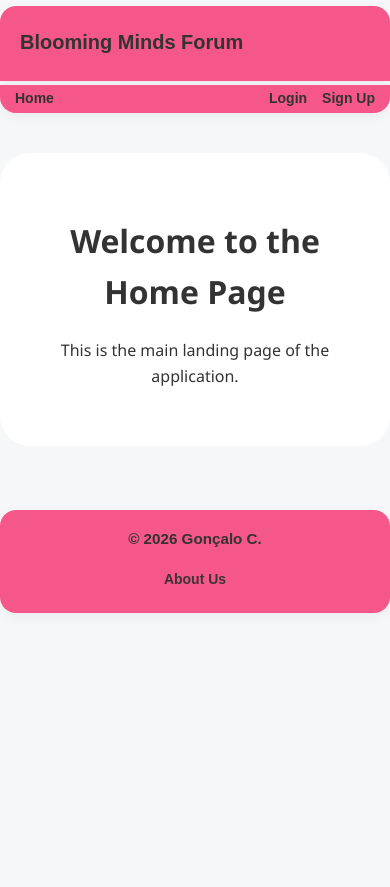
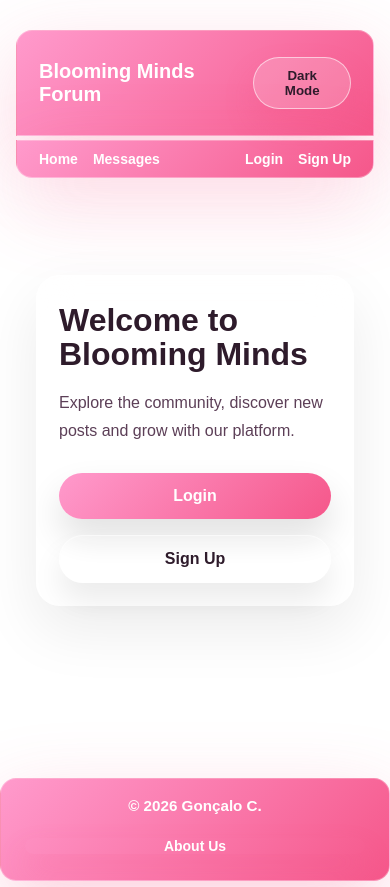
Before and after one commit to Goncalo-C2003/blooming-minds, a Vue app in the folder frontend/: page /home in a window 390 px wide. Before the commit the page ends 844 px from the top, so only its background shows below. Built offline with nearby package versions, Linux system fonts and the light colour scheme.

Commit message:
glossy effects

```diff
--- a/frontend/src/App.vue
+++ b/frontend/src/App.vue
@@ -18,3 +18,65 @@ export default {
   }
 };
 </script>
+
+<style>
+:root {
+  --bg: #ffffff;
+  --card: rgba(255, 255, 255, 0.88);
+  --card-glass: rgba(255, 255, 255, 0.42);
+  --card-border: rgba(255, 255, 255, 0.72);
+  --text: #2e1b2b;
+  --muted: #5c3f57;
+  --accent: #f5578a;
+  --accent-soft: rgba(245, 87, 138, 0.22);
+  --card-shadow: 0 28px 100px rgba(195, 49, 108, 0.18);
+  --card-radius: 1rem;
+}
+
+body.light {
+  --bg: #ffffff;
+  --card: rgba(255, 255, 255, 0.88);
+  --card-glass: rgba(255, 255, 255, 0.42);
+  --card-border: rgba(255, 255, 255, 0.72);
+  --text: #2e1b2b;
+  --muted: #5c3f57;
+  --accent: #f5578a;
+  --accent-soft: rgba(245, 87, 138, 0.22);
+  --card-shadow: 0 24px 60px rgba(0, 0, 0, 0.08);
+}
+
+body.dark {
+  --bg: #121212;
+  --card: rgba(20, 24, 42, 0.78);
+  --card-glass: rgba(20, 24, 42, 0.56);
+  --card-border: rgba(255, 255, 255, 0.08);
+  --text: #f3e8f2;
+  --muted: #b5a8c2;
+  --accent: #f5578a;
+  --accent-soft: rgba(245, 87, 138, 0.28);
+  --card-shadow: 0 24px 90px rgba(20, 24, 42, 0.35);
+}
+
+html,
+body {
+  min-height: 100%;
+  margin: 0;
+  font-family: "Inter", system-ui, -apple-system, BlinkMacSystemFont, "Segoe UI", sans-serif;
+  background: var(--bg);
+  color: var(--text);
+}
+
+body {
+  background-attachment: fixed;
+}
+
+#app {
+  min-height: 100vh;
+}
+
+.view-wrap {
+  padding: 1.5rem 1rem 3rem;
+  max-width: 1100px;
+  margin: 0 auto;
+}
+</style>
--- a/frontend/src/components/Navbar.vue
+++ b/frontend/src/components/Navbar.vue
@@ -1,25 +1,50 @@
 <template>
- <nav class="navbar-top">
-    <nav class="navbar-topleft">
+  <nav class="navbar-top">
+    <div class="navbar-topleft">
       <span class="logo">Blooming Minds Forum</span>
-    </nav>
-    <nav class="navbar-topright">
-    </nav>
+    </div>
+    <div class="navbar-topright">
+      <button type="button" class="theme-button" @click="toggleTheme">
+        {{ themeLabel }}
+      </button>
+    </div>
   </nav>
   <nav class="navbar-bottom">
-    <nav class="navbar-bottomleft">
-      <router-link to="/home" class="navbar-item" href="#">Home</router-link>
-    </nav>
-    <nav class="navbar-bottomright">
-      <router-link to="/login" class="navbar-item" href="#">Login</router-link>
-      <router-link to="/signup" class="navbar-item" href="#">Sign Up</router-link>
-    </nav>
+    <div class="navbar-bottomleft">
+      <router-link to="/home" class="navbar-item">Home</router-link>
+      <router-link to="/message" class="navbar-item">Messages</router-link>
+    </div>
+    <div class="navbar-bottomright">
+      <router-link to="/login" class="navbar-item">Login</router-link>
+      <router-link to="/signup" class="navbar-item">Sign Up</router-link>
+    </div>
   </nav>
 </template>
 
 <script>
-export default
-{
+export default {
   name: 'Navbar',
-}
+  data() {
+    return {
+      dark: document.body.classList.contains('dark')
+    };
+  },
+  computed: {
+    themeLabel() {
+      return this.dark ? 'Light Mode' : 'Dark Mode';
+    }
+  },
+  mounted() {
+    if (!document.body.classList.contains('dark')) {
+      document.body.classList.add('light');
+    }
+  },
+  methods: {
+    toggleTheme() {
+      this.dark = !this.dark;
+      document.body.classList.toggle('dark', this.dark);
+      document.body.classList.toggle('light', !this.dark);
+    }
+  }
+};
 </script>
--- a/frontend/src/css/Footer.css
+++ b/frontend/src/css/Footer.css
@@ -6,15 +6,15 @@
   padding: 18px 24px;
   margin: 64px auto 0.7vh;
   max-width: 1010px;
-  background-color: #F5578A !important;
+  background: linear-gradient(135deg, #ff9acc 0%, #f5578a 100%);
+  border: 1px solid rgba(255, 255, 255, 0.3);
+  border-radius: 1rem;
+  box-shadow: 0 24px 80px rgba(245, 87, 138, 0.24);
   color: white;
-  border-top: 2px solid var(--accent);
-  border-radius: 1rem;
-  box-shadow: var(--card-shadow);
 }
 
 .footer-left {
-  color: var(--text);
+  color: white;
   font-weight: bold;
   font-size: 0.95rem;
 }
@@ -26,7 +26,7 @@
 
 .footer-button {
   background: transparent;
-  color: inherit;
+  color: white;
   border: none;
   padding: 0;
   cursor: pointer;
--- a/frontend/src/css/Form.css
+++ b/frontend/src/css/Form.css
@@ -1,56 +1,55 @@
 .form {
   max-width: 700px;
   margin: auto;
-  border: 2px solid #f1f1f1;
-  padding: 24px;
-  background-color: var(--card);
-  border-radius: 16px;
-  box-shadow: 0 16px 50px rgba(0, 0, 0, 0.08);
+  border: 1px solid var(--card-border);
+  padding: 32px;
+  background: var(--card-glass);
+  border-radius: 1.25rem;
+  box-shadow: var(--card-shadow);
 }
 
 label {
   display: block;
-  margin: 14px 0 8px;
-  font-weight: 600;
+  margin: 16px 0 8px;
+  font-weight: 700;
+  color: var(--text);
 }
 
 input[type=text], input[type=password] {
   width: 100%;
-  padding: 15px;
+  padding: 16px;
   margin: 0 0 18px;
   display: block;
-  border: none;
-  background: #f1f1f1;
-  border-radius: 12px;
+  border: 1px solid rgba(255, 255, 255, 0.85);
+  background: rgba(255, 255, 255, 0.88);
+  border-radius: 14px;
   box-sizing: border-box;
+  color: var(--text);
+  box-shadow: inset 0 6px 18px rgba(0, 0, 0, 0.06);
 }
 
 input[type=text]:focus, input[type=password]:focus {
-  background-color: #e8e8e8 !important;
+  background-color: rgba(255, 255, 255, 0.98) !important;
   outline: none;
-  box-shadow: 0 0 0 3px rgba(4, 170, 109, 0.12);
+  border-color: rgba(245, 87, 138, 0.45);
+  box-shadow: 0 0 0 4px rgba(245, 87, 138, 0.12);
 }
 
 hr {
-  border: 1px solid #f1f1f1;
+  border: 1px solid rgba(255, 255, 255, 0.7);
   margin-bottom: 30px;
 }
 
 button {
   color: white;
-  padding: 14px 24px;
+  padding: 16px 26px;
   margin: 8px 0;
   border: none;
   cursor: pointer;
   width: 100%;
-  opacity: 0.95;
-  border-radius: 12px;
-  transition: all 0.18s ease;
-}
-
-button:hover {
-  opacity: 1;
-  transform: translateY(-1px);
+  border-radius: 14px;
+  background: linear-gradient(135deg, #ff9acc 0%, #f5578a 100%);
+  box-shadow: 0 16px 30px rgba(245, 87, 138, 0.24);
 }
 
 .actnbtn {
@@ -60,17 +59,24 @@ button:hover {
   justify-content: center;
   margin: 24px auto 0;
   min-width: 180px;
-  background-color: #F5578A;
+  padding: 14px 22px;
+  border-radius: 999px;
+  text-decoration: none;
+  font-weight: 700;
+  color: #fff;
+  background: linear-gradient(135deg, #ff9acc 0%, #f5578a 100%);
+  box-shadow: 0 18px 35px rgba(0, 0, 0, 0.12);
 }
 
 .extra {
-  margin-top: 20px;
+  margin-top: 24px;
   text-align: center;
 }
 
 .extra p {
   margin: 0;
-  line-height: 1.7;
+  line-height: 1.8;
+  color: var(--muted);
 }
 
 .container {
--- a/frontend/src/css/Home.css
+++ b/frontend/src/css/Home.css
@@ -1,46 +1,86 @@
-:root
-{
-  --bg: #f6f7f9;
-  --card: #ffffff;
-  --text: #333333;
-  --muted: #666666;
-  --accent: #F5578A;
-  --card-radius: 10px;
-  --card-shadow: 0 4px 12px rgba(0, 0, 0, 0.05);
+.home-page {
+  padding: 40px 20px 20px;
+  max-width: 1080px;
+  margin: 0 auto;
 }
 
-@media(prefers-color-scheme: dark)
-{
-  :root
-  {
-    --bg: #0b0f14;
-    --card: #07101a;
-    --text: #e6eef6;
-    --muted: #98a4b3;
-    --card-shadow: none;
+.hero-card {
+  max-width: 900px;
+  margin: 40px auto;
+  padding: 36px 36px 28px;
+  border-radius: 1.5rem;
+  background: var(--card-glass);
+  border: 1px solid var(--card-border);
+  box-shadow: 0 24px 60px rgba(0, 0, 0, 0.08);
+  backdrop-filter: blur(20px);
+}
+
+.hero-badge {
+  display: inline-flex;
+  padding: 6px 14px;
+  border-radius: 999px;
+  background: rgba(245, 87, 138, 0.12);
+  color: var(--accent);
+  font-weight: 700;
+  font-size: 0.82rem;
+  margin-bottom: 18px;
+}
+
+.hero-card h1 {
+  margin: 0 0 18px;
+  font-size: clamp(2rem, 3vw, 3.2rem);
+  line-height: 1.05;
+  color: var(--text);
+}
+
+.hero-card p {
+  margin: 0 0 28px;
+  max-width: 760px;
+  color: var(--muted);
+  font-size: 1rem;
+  line-height: 1.75;
+}
+
+.hero-actions {
+  display: flex;
+  flex-wrap: wrap;
+  justify-content: center;
+  gap: 16px;
+}
+
+.hero-button {
+  display: inline-flex;
+  align-items: center;
+  justify-content: center;
+  min-width: 160px;
+  padding: 14px 22px;
+  border-radius: 999px;
+  text-decoration: none;
+  font-weight: 700;
+  color: #fff;
+  background: linear-gradient(135deg, #ff9acc 0%, #f5578a 100%);
+  box-shadow: 0 18px 35px rgba(0, 0, 0, 0.12);
+}
+
+.hero-button.secondary {
+  background: rgba(255, 255, 255, 0.16);
+  color: var(--text);
+  border: 1px solid rgba(255, 255, 255, 0.5);
+  box-shadow: 0 18px 30px rgba(0, 0, 0, 0.08);
+}
+
+body.dark .hero-button.secondary {
+  background: rgba(255, 255, 255, 0.08);
+  color: #f3e8f2;
+  border-color: rgba(255, 255, 255, 0.18);
+}
+
+@media (max-width: 720px) {
+  .hero-card {
+    padding: 28px 22px 22px;
+  }
+
+  .hero-actions {
+    flex-direction: column;
   }
 }
-
-body.dark,
-.theme-dark
-{
-  --bg: #0b0f14;
-  --card: #07101a;
-  --text: #e6eef6;
-  --muted: #98a4b3;
-  --card-shadow: none;
-}
-
-.main-content
-{
-  padding: 40px 30px;
-  margin: 40px auto;
-  max-width: 980px;
-  max-height: 800px;
-  border-radius: 30px;
-  background: var(--card);
-  color: var(--text);
-  text-align: center;
-  font-family: 'Segoe UI', Tahoma, Geneva, Verdana, sans-serif;
-  line-height: 1.6;
-}
--- a/frontend/src/css/Navbar.css
+++ b/frontend/src/css/Navbar.css
@@ -1,69 +1,64 @@
-
-
-.navbar-top
-{
+.navbar-top,
+.navbar-bottom {
   display: flex;
   justify-content: space-between;
   align-items: center;
-  background-color: #F5578A!important;
-  padding: 25px 20px;
-  box-shadow: var(--card-shadow);
-  border-bottom: 2px solid var(--accent);
+  background: linear-gradient(135deg, #ff9acc 0%, #f5578a 100%);
+  border: 1px solid rgba(255, 255, 255, 0.3);
+  box-shadow: 0 24px 80px rgba(245, 87, 138, 0.24);
   font-family: Arial, sans-serif;
+  max-width: 1010px;
+  margin: auto;
+}
+
+.navbar-top {
+  padding: 18px 22px;
   border-top-left-radius: 1rem;
   border-top-right-radius: 1rem;
-  max-width: 1000px;
-  margin: auto;
   margin-top: 0.7vh;
 }
 
+.navbar-bottom {
+  padding: 10px 22px;
+  border-bottom-left-radius: 1rem;
+  border-bottom-right-radius: 1rem;
+  margin-top: 0.5vh;
+  margin-bottom: 2vh;
+}
+
 .navbar-topleft,
-.navbar-topright
-{
+.navbar-topright,
+.navbar-bottomleft,
+.navbar-bottomright {
   display: flex;
   align-items: center;
   gap: 15px;
 }
 
-.navbar-bottom
-{
-  margin-top: 3px;
-  display: flex;
-  justify-content: space-between;
-  align-items: center;
-  background-color: #F5578A!important;
-  padding: 5px 15px;
-  box-shadow: var(--card-shadow);
-  border-bottom: 2px solid var(--accent);
-  font-family: Arial, sans-serif;
-  border-bottom-left-radius: 1rem;
-  border-bottom-right-radius: 1rem;
-  max-width: 1010px;
-  margin: auto;
-  margin-top: 0.5vh;
-  margin-bottom: 2vh;
-}
-
-.navbar-bottomleft,
-.navbar-bottomright
-{
-  display: flex;
-  align-items: center;
-  gap: 15px;
-}
-
-.navbar-item
-{
+.navbar-item {
   text-decoration: none;
-  color: var(--text);
+  color: white;
   font-size: 14px;
   font-weight: bold;
 }
 
-.logo
-{
+.logo {
   font-size: 20px;
   font-weight: bold;
-  color: var(--text);
+  color: white;
   margin-right: 10px;
 }
+
+.theme-button {
+  background: rgba(255, 255, 255, 0.18);
+  color: var(--text);
+  border: 1px solid rgba(255, 255, 255, 0.56);
+  padding: 10px 18px;
+  border-radius: 999px;
+  cursor: pointer;
+  font-weight: bold;
+}
+
+.theme-button:hover {
+  background: rgba(255, 255, 255, 0.26);
+}
--- a/frontend/src/views/HomeView.vue
+++ b/frontend/src/views/HomeView.vue
@@ -1,20 +1,26 @@
 <template>
-  <Navbar/>
-  <div class="main-content">
-    <h1>Welcome to the Home Page</h1>
-    <p>This is the main landing page of the application.</p>
-  </div>
+  <Navbar />
+  <section class="home-page">
+    <div class="hero-card">
+      <div class="hero-copy">
+        <h1>Welcome to Blooming Minds</h1>
+        <p>Explore the community, discover new posts and grow with our platform.</p>
+      </div>
+      <div class="hero-actions">
+        <router-link to="/login" class="hero-button">Login</router-link>
+        <router-link to="/signup" class="hero-button secondary">Sign Up</router-link>
+      </div>
+    </div>
+  </section>
 </template>
 
 <script>
 import "@/css/Home.css";
 import Navbar from "@/components/Navbar.vue";
-export default
-{
+export default {
   name: 'HomeView',
-  components:
-  {
+  components: {
     Navbar
   }
-}
+};
 </script>
--- a/frontend/src/views/MessageView.vue
+++ b/frontend/src/views/MessageView.vue
@@ -1,10 +1,34 @@
 <template>
+  <Navbar />
+  <section class="message-page">
+    <div class="message-card">
+      <h1>Messages</h1>
+      <p>Keep track of your latest forum activity and announcements.</p>
+      <div class="message-grid">
+        <article class="message-item">
+          <h2>Recent Discussion</h2>
+          <p>See the latest community posts and join the current conversations.</p>
+        </article>
+        <article class="message-item">
+          <h2>System Alerts</h2>
+          <p>Stay informed about updates and newly added features.</p>
+        </article>
+      </div>
+      <div class="message-actions">
+        <router-link to="/login" class="message-button primary-button">Login</router-link>
+        <router-link to="/signup" class="message-button secondary-button">Sign Up</router-link>
+      </div>
+    </div>
+  </section>
 </template>
 
 <script>
 import "@/css/Message.css";
-export default
-{
+import Navbar from "@/components/Navbar.vue";
+export default {
   name: 'MessageView',
-}
+  components: {
+    Navbar
+  }
+};
 </script>
```
Also changed, not shown: frontend/src/css/Message.css (+99 -0 lines), frontend/src/css/Welcome.css (+13 -22 lines).
